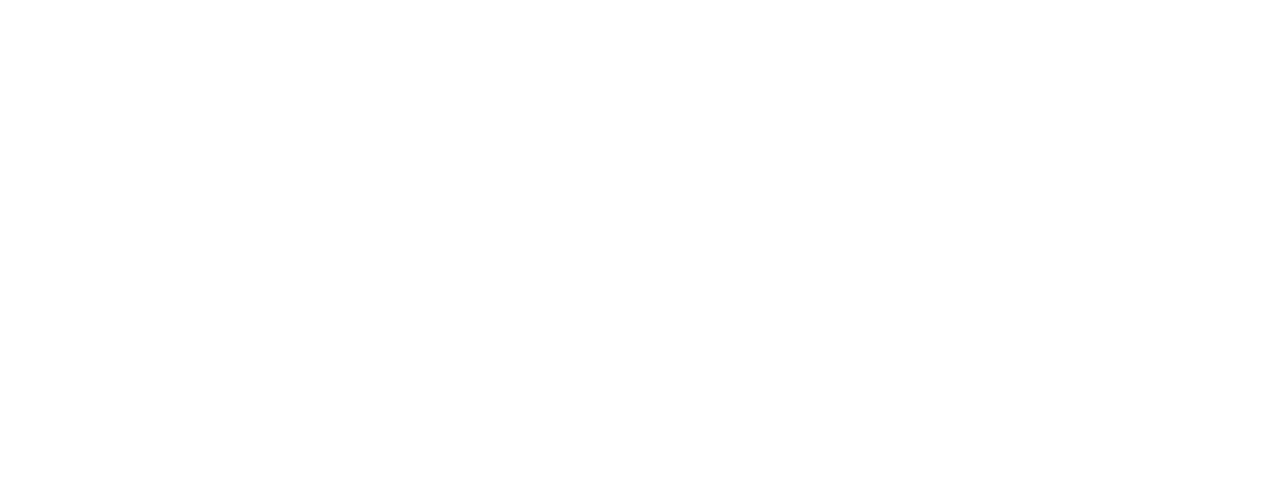
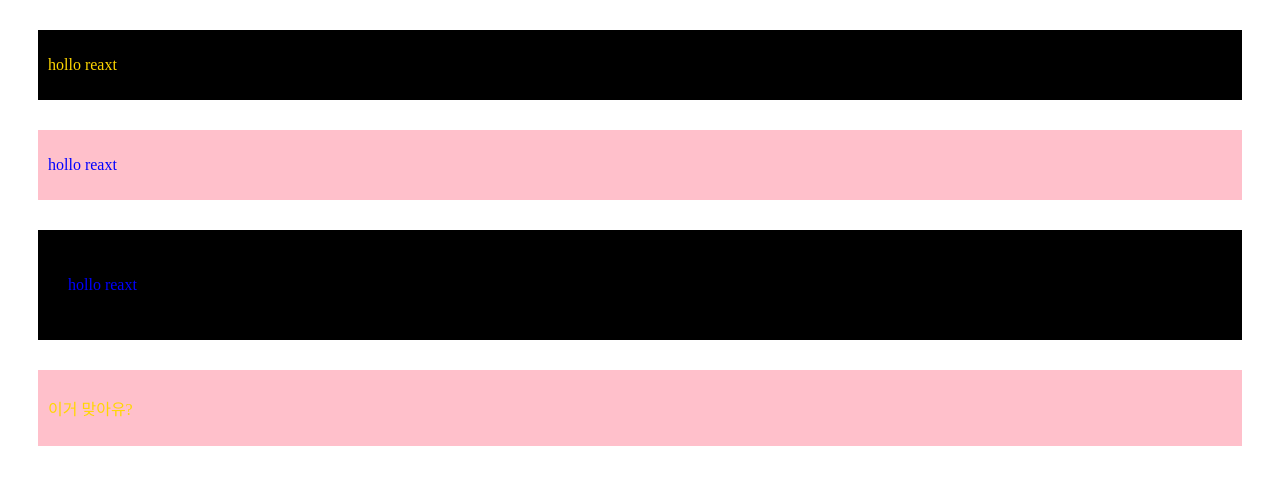
Before and after one commit to som42/reacht20231031, a React (Create React App) app: page / in a window 1280 px wide. Shown: the top 484 px of the page. Built offline with nearby package versions, Linux system fonts and the light colour scheme.

Commit message:
props 구조분해할당, 기본값 주기, 연습시작, 완료

```diff
--- a/src/App.js
+++ b/src/App.js
@@ -1,9 +1,26 @@
-
+import { findAllByDisplayValue } from "@testing-library/react";
 
 function App() {
   return (
     <div>
+      <MyComp m="30px" p="10px" color="gold" bg="black" text="hollo reaxt" />
+      <MyComp m="30px" p="10px" text="hollo reaxt" />
+      <MyComp p="30px" bg="black" text="hollo reaxt" />
+      <MyComp p="10px" color="gold" />
+    </div>
+  );
+}
 
+function MyComp({
+  m = "30px",
+  p = "10px",
+  color = "blue",
+  bg = "pink",
+  text = "이거 맞아유?",
+}) {
+  return (
+    <div style={{ padding: p, margin: m, color: color, backgroundColor: bg }}>
+      <p>{text}</p>
     </div>
   );
 }
```
